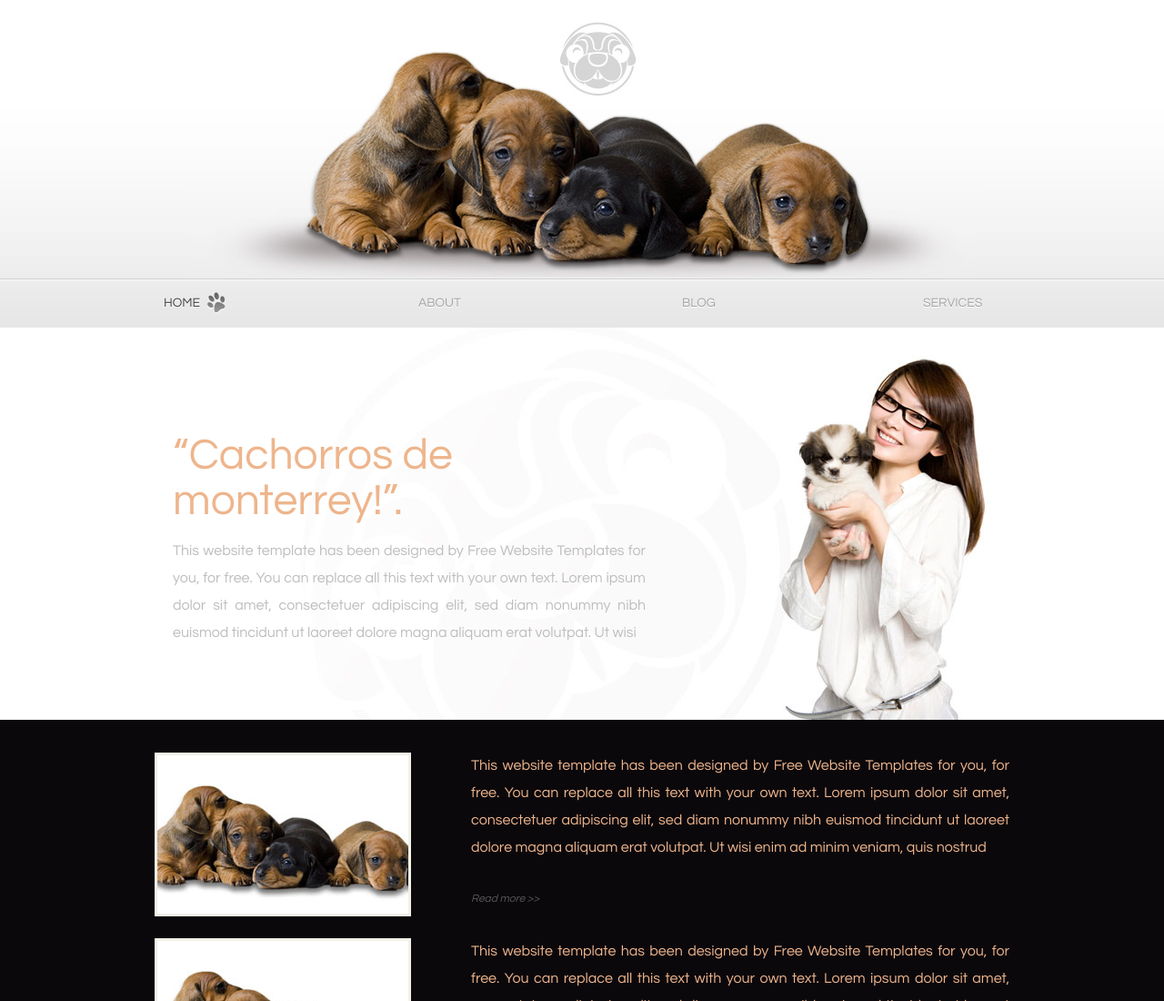
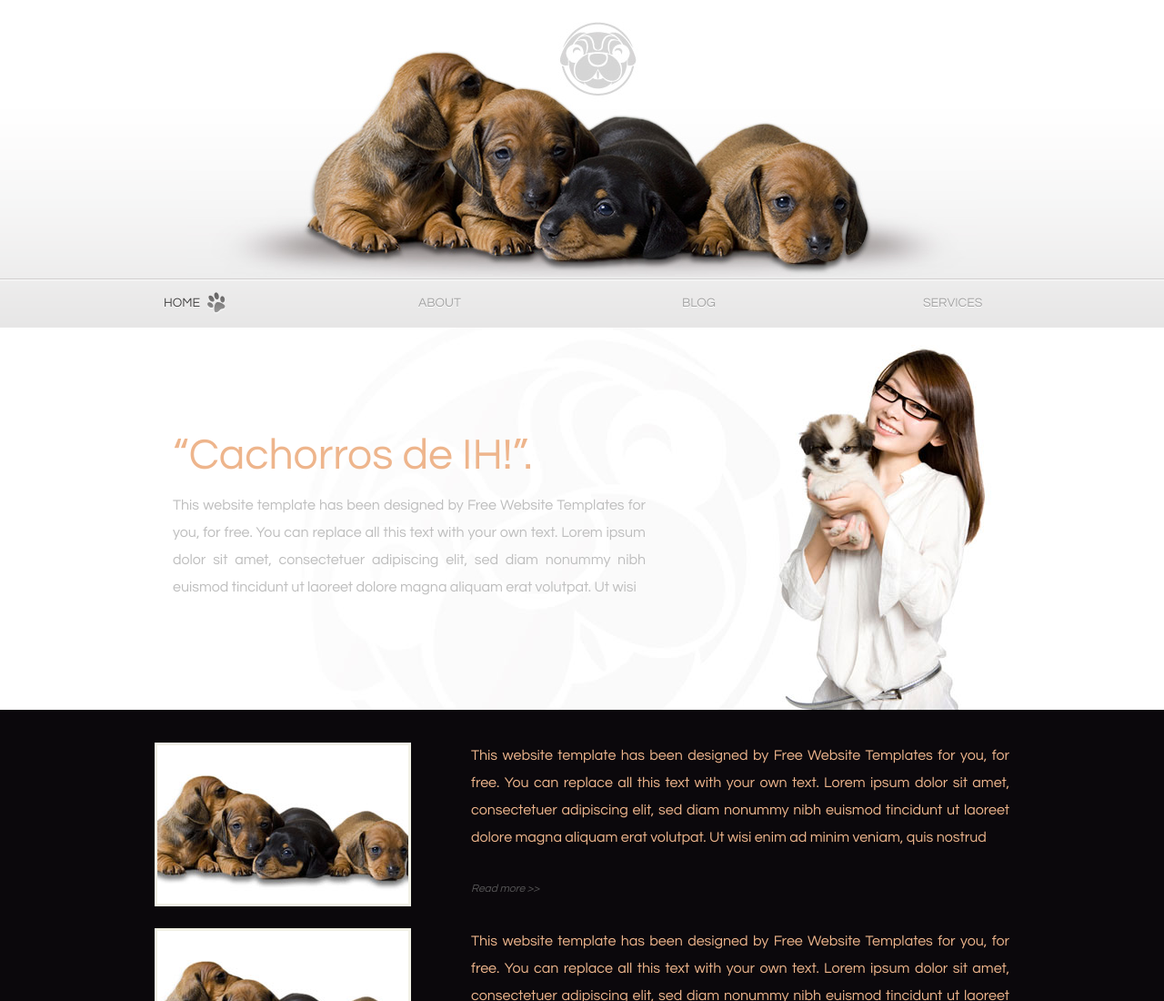
Before and after one commit to ibmdevelopermx/CD_staticExample, a plain HTML site: page index.html in a window 1280 px wide. Shown: the top 1100 px of the page at 91% size. Drawn offline with Linux system fonts and the light colour scheme.

Commit message:
cachorros

```diff
--- a/index.html
+++ b/index.html
@@ -31,7 +31,7 @@
 			<div>
 				<div>
 					<div>
-						<h1>&#8220;Cachorros de monterrey!&#8221;.</h1>
+						<h1>&#8220;Cachorros de IH!&#8221;.</h1>
 						<p>
 							This website template has been designed by Free Website Templates for you, for free. You can replace all this text with your own text. Lorem ipsum dolor sit amet, consectetuer adipiscing elit, sed diam nonummy nibh euismod tincidunt ut laoreet dolore magna aliquam erat volutpat. Ut wisi
 						</p>
```
Also changed, not shown: 1 other file.
